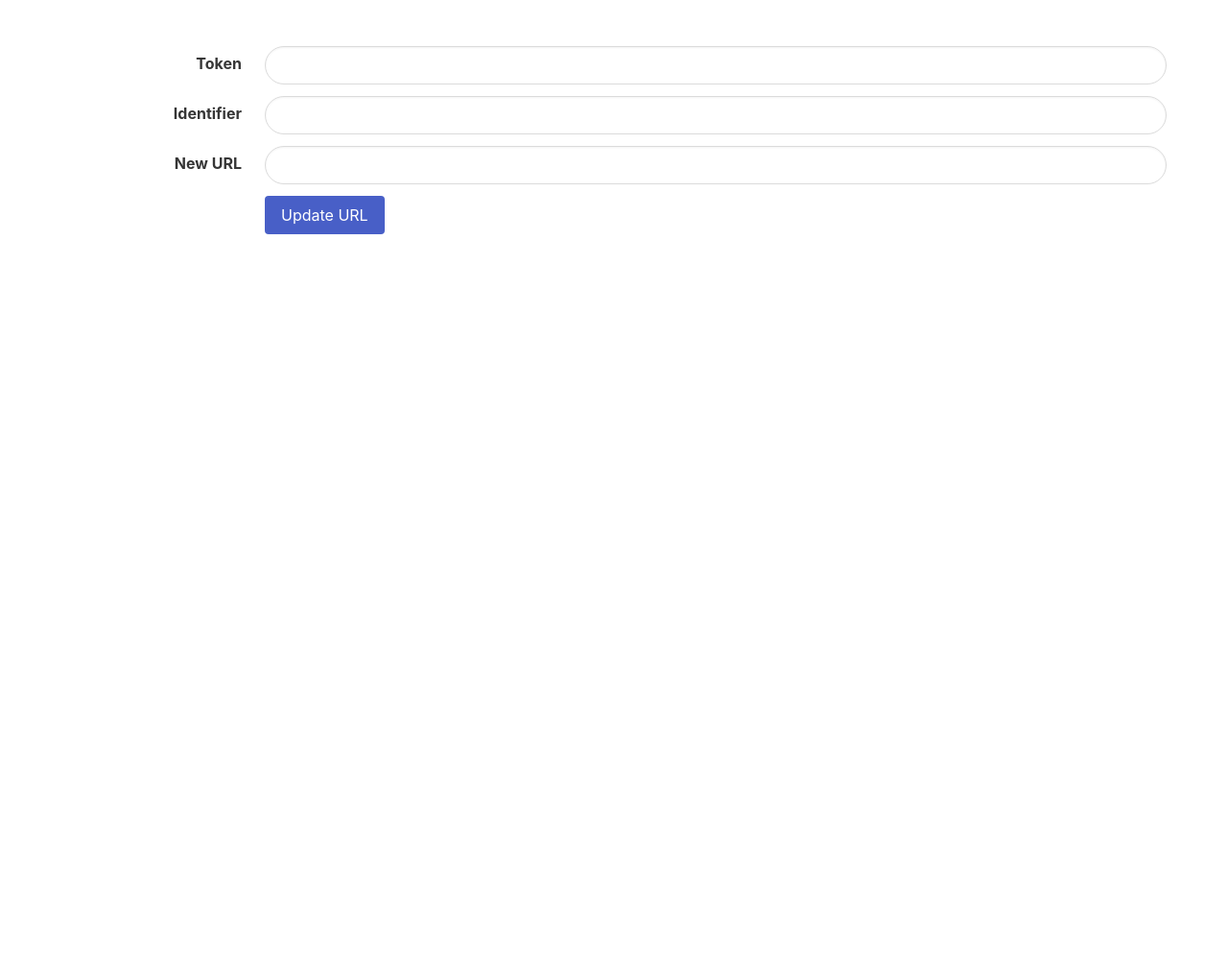
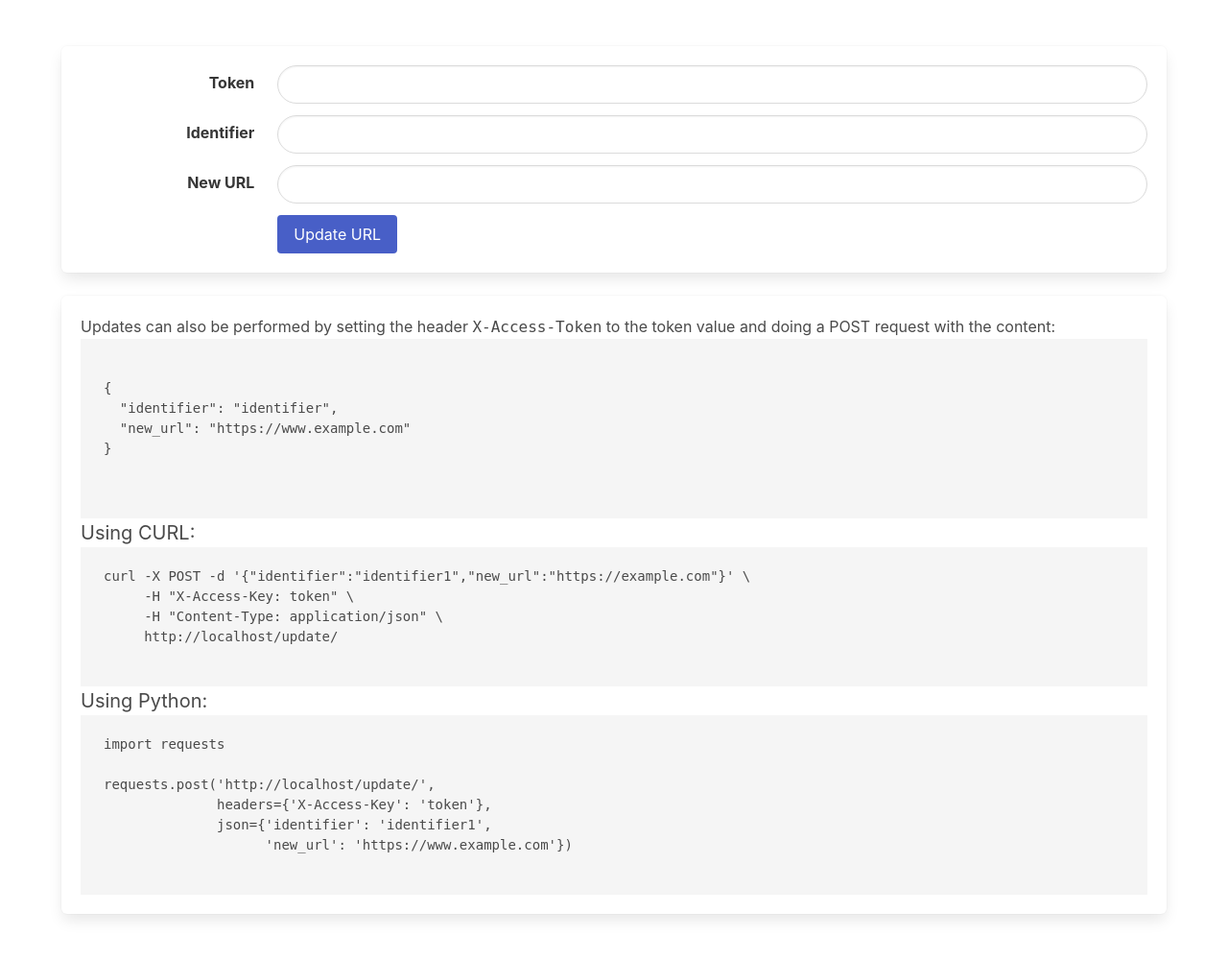
Before and after one commit to ScilifelabDataCentre/forwarder, a Flask app: page /update/ in a window 1280 px wide. Shown: the whole page at 96% size. Before the commit the page ends 244 px from the top, so only its background shows below. Run offline with Flask 2, Linux system fonts and the light colour scheme; parts of the project's set-up code (start-up, migrations or seed data) failed here and were passed over.

Commit message:
Add support for cli updates

```diff
--- a/app.py
+++ b/app.py
@@ -3,6 +3,7 @@ Simple URL forwarder with entries stored in a sqlite db.
 
 ADMIN_TOKEN must be set.
 """
+import json
 import logging
 import os
 import sqlite3
@@ -57,19 +58,33 @@ def update_entry():
     """
     if flask.request.method == 'GET':
         return flask.render_template('update.html')
-    args = dict(flask.request.form)
-    if 'token' in args and 'identifier' in args and 'new_url' in args:
+    if access_key := flask.request.headers.get('X-Access-Key'):
+        try:
+            if len(flask.request.json):
+                args = flask.request.json
+            else:
+                args = dict(flask.request.form)
+        except json.decoder.JSONDecodeError:
+            logging.error('here')
+            flask.abort(status=400)
+        except TypeError:
+            logging.error(f'here2 {flask.request.form} {flask.request.json}')
+            flask.abort(status=400)
+    else:
+        args = dict(flask.request.form)
+        access_key = args['token']
+    if  access_key and 'identifier' in args and 'new_url' in args:
         entry = sql.get_entry(flask.g.dbconn, args['identifier'])
         if entry:
-            if entry['token'] == args['token'] or args['token'] == ADMIN_TOKEN:
+            if access_key == entry['token'] or access_key == ADMIN_TOKEN:
                 if args['new_url']:
                     sql.update_url(flask.g.dbconn, args['identifier'], args['new_url'])
                     return flask.Response('200: Entry updated successfully', status=200)
-                if args['token'] == ADMIN_TOKEN:
+                if access_key == ADMIN_TOKEN:
                     sql.delete_url(flask.g.dbconn, args['identifier'])
                     return flask.Response('200: Entry deleted successfully', status=200)
             return flask.Response('400: Bad input', status=400)
-        if args['token'] == ADMIN_TOKEN:
+        if access_key == ADMIN_TOKEN:
             if not args['new_url']:
                 return flask.Response('400: Bad input', status=400)
             try:
--- a/templates/update.html
+++ b/templates/update.html
@@ -1,6 +1,6 @@
 {% extends 'base.html' %}
 {% block content %}
-<form method="post">
+<form class="box" method="post">
   <div class="field is-horizontal">
     <div class="field-label is-normal">
       <label class="label" for="token">Token</label>
@@ -50,4 +50,36 @@
     </div>
   </div>
 </form>
+
+<div class="box">
+  Updates can also be performed by setting the header <span class="is-family-monospace">X-Access-Token</span> to the token value and doing a POST request with the content:
+  <pre>
+    <code>
+{
+  "identifier": "identifier",
+  "new_url": "https://www.example.com"
+}
+    </code>
+  </pre>
+  <div class="is-size-5">
+    Using CURL:
+  </div>
+  <pre>
+curl -X POST -d '{"identifier":"identifier1","new_url":"https://example.com"}' \
+     -H "X-Access-Key: token" \
+     -H "Content-Type: application/json" \
+     {{ url_for('update_entry', _external=True) }}
+  </pre>
+  <div class="is-size-5">
+    Using Python:
+  </div>
+  <pre>
+import requests
+
+requests.post('{{ url_for('update_entry', _external=True) }}',
+              headers={'X-Access-Key': 'token'},
+              json={'identifier': 'identifier1',
+                    'new_url': 'https://www.example.com'})
+  </pre>
+</div>
 {% endblock %}
```
